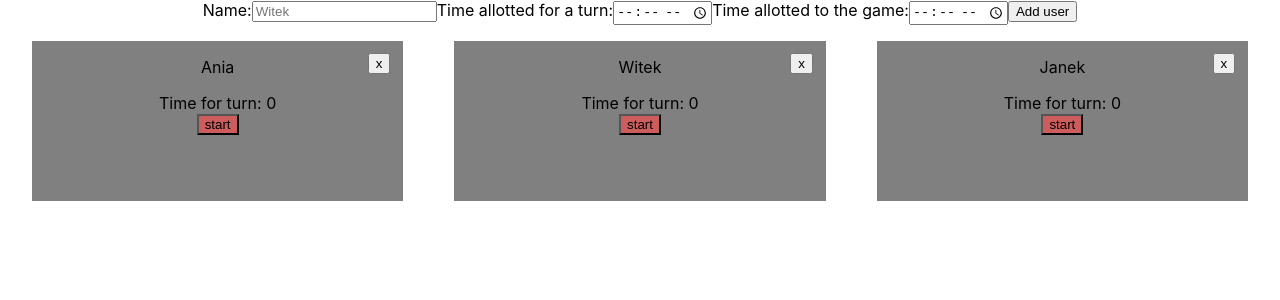
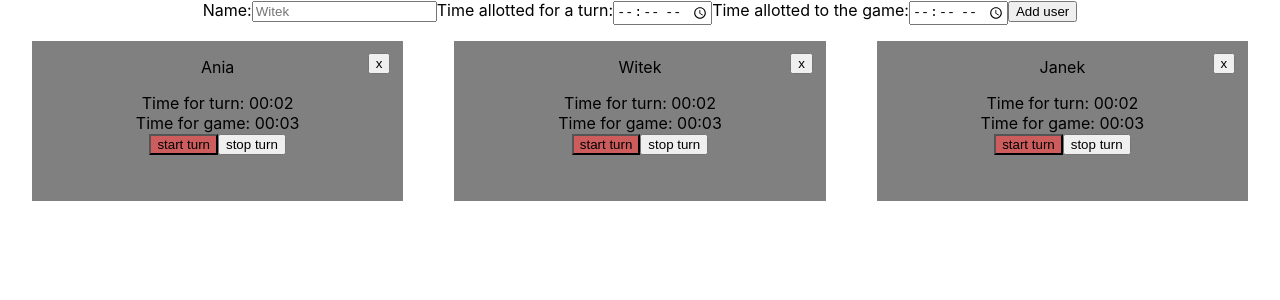
Before and after one commit to anzamarska/time-counter, a React (Create React App) app: page / in a window 1280 px wide. Shown: the top 300 px of the page. Built offline with nearby package versions, Linux system fonts and the light colour scheme.

Commit message:
feat: add game timer and buttons that allows stop the countdown

```diff
--- a/src/components/Counter.js
+++ b/src/components/Counter.js
@@ -6,7 +6,8 @@ import Form from "./Form";
 function Counter() {
 
     const [players, setPlayers] = useState(["Ania","Witek", "Janek"]);
-    const [turnTime, setTurnTime] = useState(0);
+    const [turnTime, setTurnTime] = useState("00:02");
+    const [gameTime, setGameTime] = useState("00:03")
 
     return(
         <div className="counter__container">
@@ -14,6 +15,7 @@ function Counter() {
                 players={players}
                 setPlayers={setPlayers}
                 setTurnTime={setTurnTime}
+                setGameTime={setGameTime}
             />
             {players.map(player =>
                 <Player
@@ -22,6 +24,7 @@ function Counter() {
                     players={players}
                     setPlayers={setPlayers}
                     turnTime={turnTime}
+                    gameTime={gameTime}
                 />
             )}
         </div>
--- a/src/components/Form.js
+++ b/src/components/Form.js
@@ -1,7 +1,7 @@
 import React, {useState} from "react";
 import "../styles/Form.css";
 
-function Form({players, setPlayers, setTurnTime}) {
+function Form({players, setPlayers, setTurnTime, setGameTime}) {
 
     const [newPlayer, setNewPlayer] = useState("");
 
@@ -15,9 +15,9 @@ function Form({players, setPlayers, setTurnTime}) {
             <label htmlFor="name">Name:</label>
             <input className="form__input" type="text" placeholder="Witek" id="name" onChange={e =>setNewPlayer(e.target.value)} required/>
             <label htmlFor="timeTurn">Time allotted for a turn:</label>
-            <input className="form__input" type="time" placeholder="0:30" id="timeTurn" onChange={e =>setTurnTime(e.target.value)}/>
+            <input className="form__input" type="time" id="timeTurn" onChange={e =>setTurnTime(e.target.value)}/>
             <label htmlFor="timeGame">Time allotted to the game:</label>
-            <input className="form__input" type="time" placeholder="15:00" id="timeGame" required/>
+            <input className="form__input" type="time" id="timeGame" onChange={e =>setGameTime(e.target.value)} required/>
             <input type="submit" value="Add user" onClick={addPlayer}/>
         </form>
     );
--- a/src/components/Player.js
+++ b/src/components/Player.js
@@ -1,44 +1,82 @@
-import React from "react";
+import React, {useState} from "react";
 import "../styles/Player.css";
 
-function Player({player, players, setPlayers, turnTime}) {
+function Player({player, players, setPlayers, turnTime, gameTime}) {
 
-    var idInterval;
+    const id1 = player + 1;
+    const id2 = player + 2;
 
-    const deletePlayer = () => {
-        clearInterval(idInterval);
-        setPlayers(players.filter(x => x !== players.find(elem => elem === player)));
-    };
+    var secondsPerTurn = parseInt(turnTime.split(":")[0]*60)+parseInt(turnTime.split(":")[1]);
+    var secondsPerGame = parseInt(gameTime.split(":")[0]*60)+parseInt(gameTime.split(":")[1]);
+    const [playerSecondsPerGame, setPlayerSecondsPerGame] = useState(secondsPerGame);
 
-    const startTimer = () => {
-        try{
-            var secondsPerTurn = parseInt(turnTime.split(":")[0]*60)+parseInt(turnTime.split(":")[1]);
+    const startTurnTimer = () => {
         var duration = secondsPerTurn;
         var timer = duration, minutes, seconds;
-            idInterval = setInterval(()=>{
-            var time = document.getElementById(player);
+        var idIntervalTurn =
+
+        setInterval(()=>{
+            var time = document.getElementById(id1);
             minutes = parseInt(timer / 60, 10);
             seconds = parseInt(timer % 60, 10);
             minutes = minutes < 10 ? "0" + minutes : minutes;
             seconds = seconds < 10 ? "0" + seconds : seconds;
+            // try {
+                time.textContent = minutes + ":" + seconds;
+            // } catch{
+            //     clearInterval(idIntervalTurn);
+            // }
+            if (timer > 0){
+                --timer
+            } else {
+                clearInterval(idIntervalTurn);
+                startGameTimer()
+            };
+            console.log("idIntervalTurn", idIntervalTurn);
+        }, 1000);
+    };
+
+    const startGameTimer = () => {
+            var duration = playerSecondsPerGame;
+            var timer = duration, minutes, seconds;
+            var idIntervalGame = setInterval(()=>{
+
+            var time = document.getElementById(id2);
+                minutes = parseInt(timer / 60, 10);
+                seconds = parseInt(timer % 60, 10);
+                minutes = minutes < 10 ? "0" + minutes : minutes;
+                seconds = seconds < 10 ? "0" + seconds : seconds;
+
                 try {
                     time.textContent = minutes + ":" + seconds;
                 } catch{
-                clearInterval(idInterval);
+                    clearInterval(idIntervalGame);
                 }
-            timer > 0 ? --timer : clearInterval(idInterval);
+                timer > 0 ? setPlayerSecondsPerGame(--timer) : clearInterval(idIntervalGame);
+
             }, 1000);
-        }catch{
-            alert("It is not possible start counting down without giving the time for turn");
     };
+
+    const stop = () => {
+        console.log("startTurnTimer.idIntervalTurn", startTurnTimer.idIntervalTurn, "startGameTimer.idIntervalGame", startGameTimer.idIntervalGame);
+        clearInterval(startTurnTimer.idIntervalTurn);
+        clearInterval(startGameTimer.idIntervalGame);
+    }
+
+    const deletePlayer = () => {
+        clearInterval(startTurnTimer.idIntervalTurn);
+        clearInterval(startGameTimer.idIntervalGame);
+        setPlayers(players.filter(x => x !== players.find(elem => elem === player)));
     };
 
     return(
         <div className="player__container">
             <p className="player__name">{player}</p>
             <button className="button--delete" onClick={deletePlayer}>x</button>
-            <div>Time for turn: <span id={player}>{turnTime}</span></div>
-            <button className="button--start" onClick={startTimer}>start</button>
+            <div>Time for turn: <span id={id1}>{turnTime}</span></div>
+            <div>Time for game: <span id={id2}>{gameTime}</span></div>
+            <button className="button--start" onClick={startTurnTimer}>start turn</button>
+            <button className="button--stop" onClick={stop}>stop turn</button>
         </div>
     )
 };
```
Also changed, not shown: 1 other file (tests, documents, lock files or other folders). Lines whose indentation alone changed are shown as unchanged.
